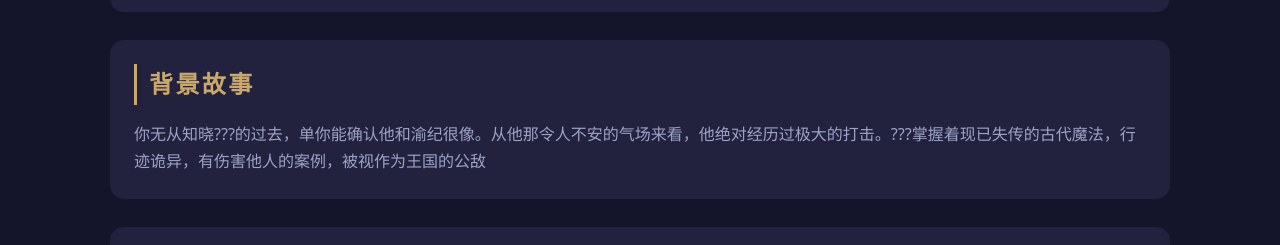
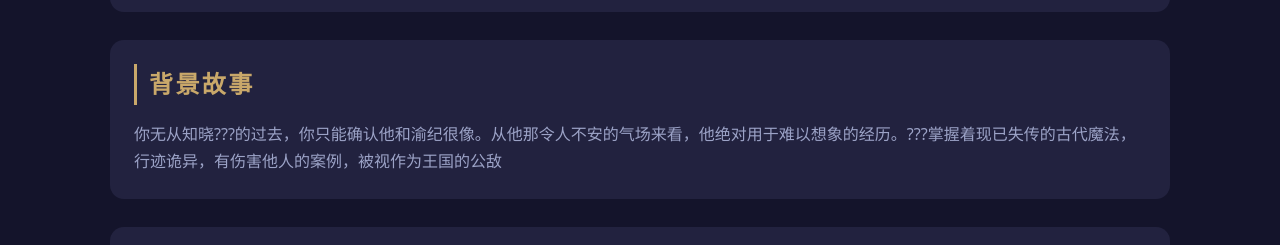
Before and after one commit to yangyiming72/YanSu.github.io, a plain HTML site: page oc2.html in a window 1280 px wide. Shown: the part 555-800 px from the top of the page. Drawn offline with Linux system fonts and the light colour scheme.

Commit message:
Update oc2.html

```diff
--- a/oc2.html
+++ b/oc2.html
@@ -83,7 +83,7 @@
 
   <section class="section-block">
     <h2>背景故事</h2>
-    <p class="placeholder-text">你无从知晓???的过去，单你能确认他和渝纪很像。从他那令人不安的气场来看，他绝对经历过极大的打击。???掌握着现已失传的古代魔法，行迹诡异，有伤害他人的案例，被视作为王国的公敌</p>
+    <p class="placeholder-text">你无从知晓???的过去，你只能确认他和渝纪很像。从他那令人不安的气场来看，他绝对用于难以想象的经历。???掌握着现已失传的古代魔法，行迹诡异，有伤害他人的案例，被视作为王国的公敌</p>
   </section>
 
   <section class="section-block">
```
